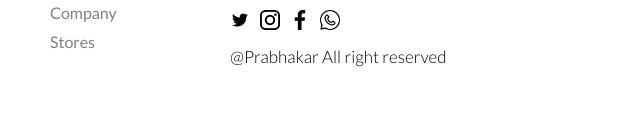
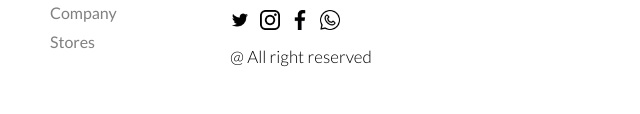
Before and after one commit to vishwas501/portfolio, a plain HTML site: page Nike_Store/index.html in a window 1280 px wide. Shown: the part 3246-3360 px from the top of the page, 640-1280 px from the left. Drawn offline with Linux system fonts and the light colour scheme.

Commit message:
Update index.html

```diff
--- a/Nike_Store/index.html
+++ b/Nike_Store/index.html
@@ -258,7 +258,7 @@
           </div>
         </div>
         <div class="fRightMenu">
-          <span class="copyright">@Prabhakar All right reserved</span>
+          <span class="copyright">@ All right reserved</span>
         </div>
       </div>
     </div>
```
